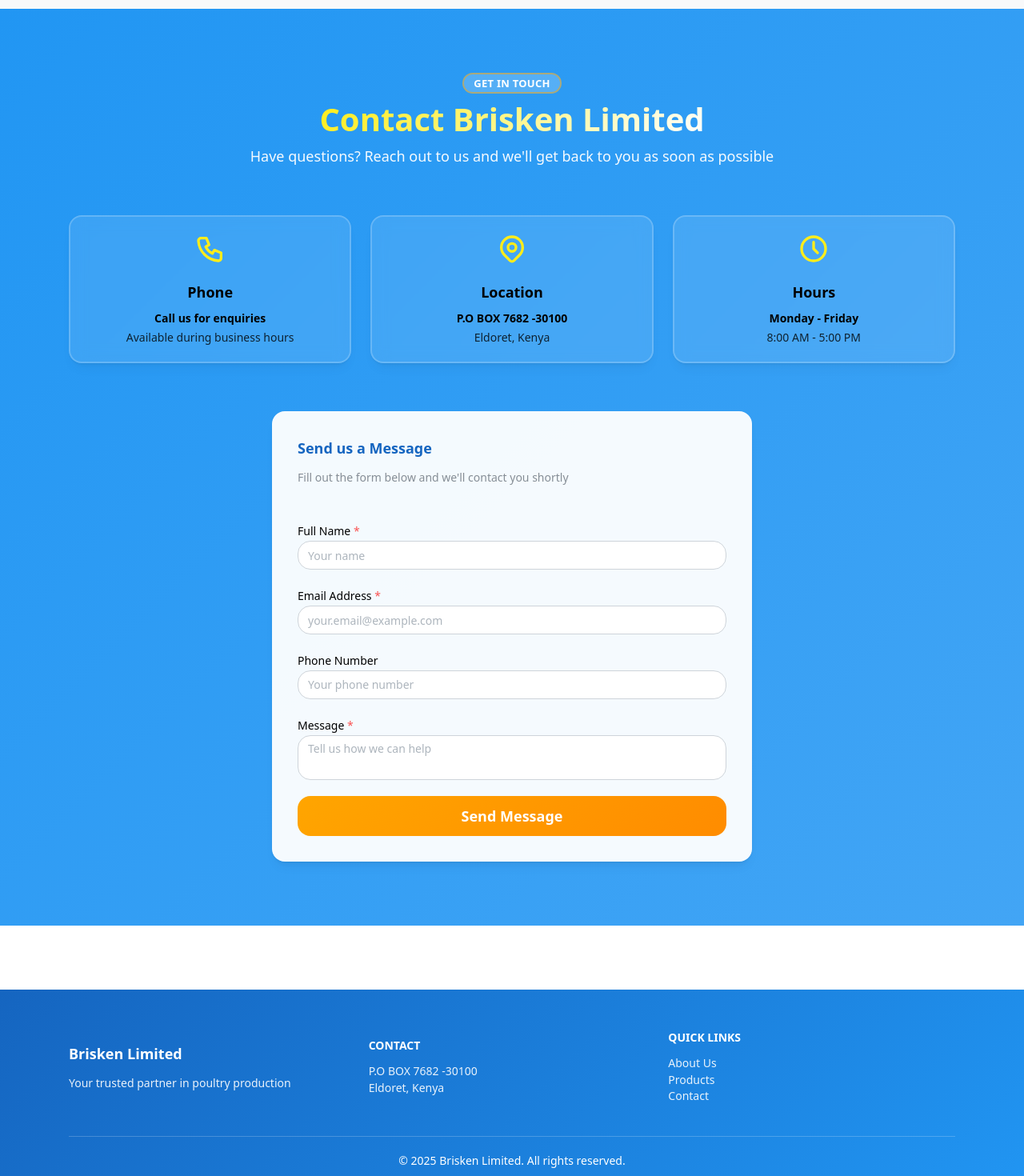
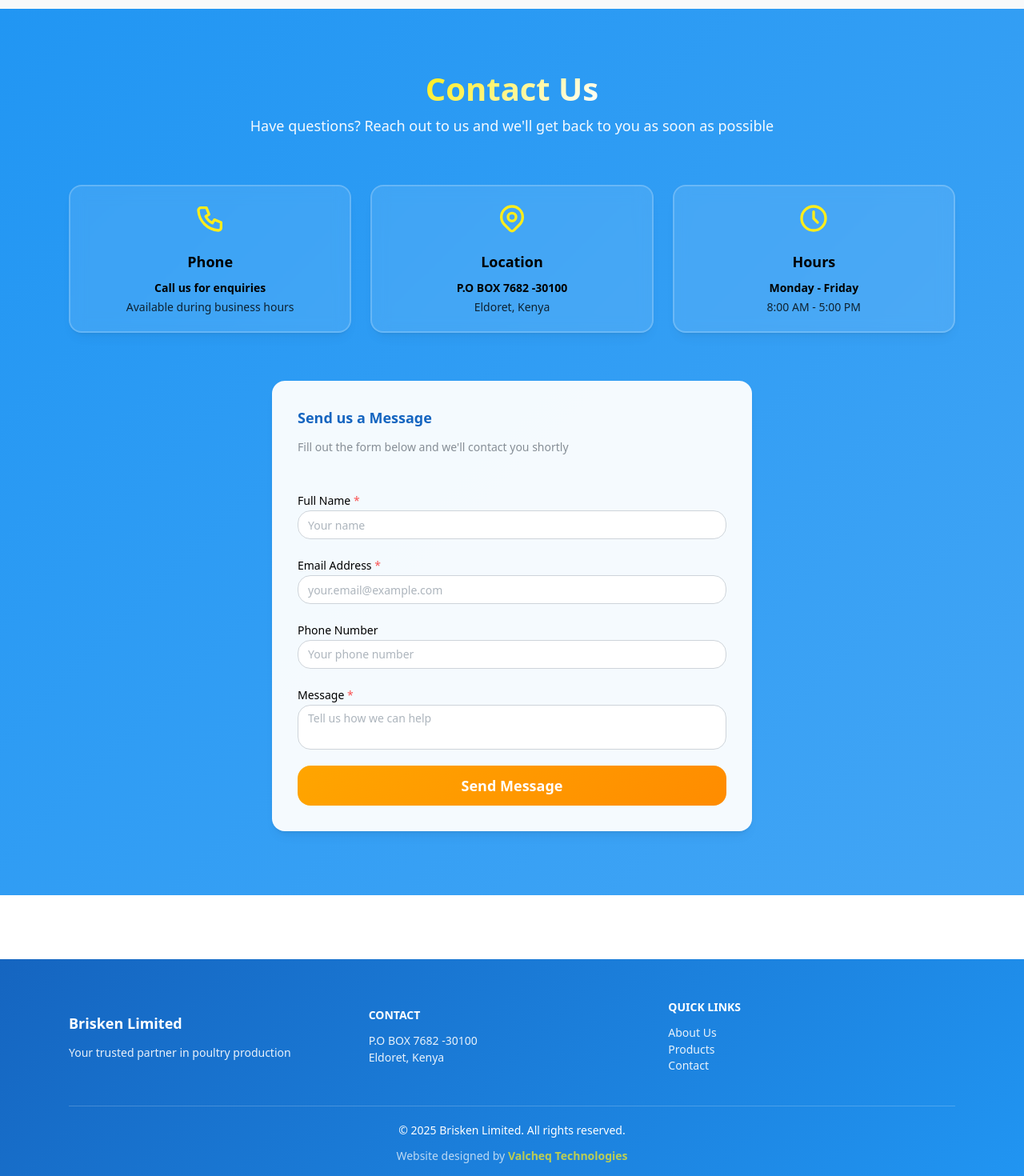
Before and after one commit to kev065/brisken-co, a Next.js app in the folder client/: page / in a window 1280 px wide. Shown: the part 5620-7090 px from the top of the page at 80% size. Built offline with nearby package versions, Linux system fonts and the light colour scheme.

Commit message:
Add valcheq.com credit

```diff
--- a/client/app/components/ContactSection.tsx
+++ b/client/app/components/ContactSection.tsx
@@ -137,16 +137,6 @@
           {/* Section Header */}
           <motion.div variants={itemVariants} style={{ marginBottom: '60px', textAlign: 'center' }}>
             <Stack gap={12} align="center">
-              <Badge
-                size="lg"
-                style={{
-                  background: 'rgba(255, 255, 255, 0.2)',
-                  color: 'white',
-                  border: '2px solid rgba(255, 165, 0, 0.5)',
-                }}
-              >
-                Get In Touch
-              </Badge>
               <Text
                 size="2.5rem"
                 fw={800}
@@ -157,7 +147,7 @@
                   backgroundClip: 'text',
                 }}
               >
-                Contact Brisken Limited
+                Contact Us
               </Text>
               <Text size="lg" opacity={0.95}>
                 Have questions? Reach out to us and we'll get back to you as soon as possible
--- a/client/app/components/Footer.tsx
+++ b/client/app/components/Footer.tsx
@@ -36,7 +36,59 @@
           whileInView="visible"
           viewport={{ once: true }}
         >
-          <Group grow mb={40}>
+          {/* Mobile layout - vertical */}
+          <Stack mb={40} gap={30} hiddenFrom="sm">
+            <motion.div variants={itemVariants}>
+              <Stack gap={0}>
+                <Text fw={700} size="lg" mb="sm">
+                  Brisken Limited
+                </Text>
+                <Text size="sm" opacity={0.9}>
+                  Your trusted partner in poultry production
+                </Text>
+              </Stack>
+            </motion.div>
+
+            <motion.div variants={itemVariants}>
+              <Stack gap={0}>
+                <Text fw={700} size="sm" mb="sm">
+                  CONTACT
+                </Text>
+                <Text size="sm" opacity={0.9}>
+                  P.O BOX 7682 -30100
+                </Text>
+                <Text size="sm" opacity={0.9}>
+                  Eldoret, Kenya
+                </Text>
+              </Stack>
+            </motion.div>
+
+            <motion.div variants={itemVariants}>
+              <Stack gap={0}>
+                <Text fw={700} size="sm" mb="sm">
+                  QUICK LINKS
+                </Text>
+                <a href="#about" style={{ textDecoration: 'none', color: 'inherit' }}>
+                  <Text size="sm" opacity={0.9} style={{ cursor: 'pointer' }}>
+                    About Us
+                  </Text>
+                </a>
+                <a href="#nutrition" style={{ textDecoration: 'none', color: 'inherit' }}>
+                  <Text size="sm" opacity={0.9} style={{ cursor: 'pointer' }}>
+                    Products
+                  </Text>
+                </a>
+                <a href="#contact" style={{ textDecoration: 'none', color: 'inherit' }}>
+                  <Text size="sm" opacity={0.9} style={{ cursor: 'pointer' }}>
+                    Contact
+                  </Text>
+                </a>
+              </Stack>
+            </motion.div>
+          </Stack>
+
+          {/* Desktop layout - horizontal */}
+          <Group grow mb={40} visibleFrom="sm">
             <motion.div variants={itemVariants}>
               <Stack gap={0}>
                 <Text fw={700} size="lg" mb="sm">
@@ -95,6 +147,24 @@
             <Text size="sm">
               © {new Date().getFullYear()} Brisken Limited. All rights reserved.
             </Text>
+            <Text size="sm" mt={12} opacity={0.7}>
+              Website designed by{' '}
+              <a
+                href="https://valcheq.com/"
+                target="_blank"
+                rel="noopener noreferrer"
+                style={{
+                  color: '#ffed1a',
+                  textDecoration: 'none',
+                  fontWeight: 600,
+                  transition: 'opacity 0.3s ease',
+                }}
+                onMouseEnter={(e) => (e.currentTarget.style.opacity = '0.8')}
+                onMouseLeave={(e) => (e.currentTarget.style.opacity = '1')}
+              >
+                Valcheq Technologies
+              </a>
+            </Text>
           </motion.div>
         </motion.div>
       </Container>
```
